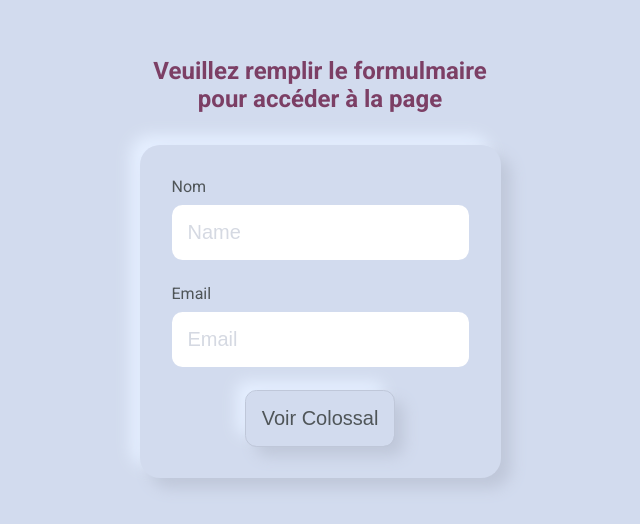
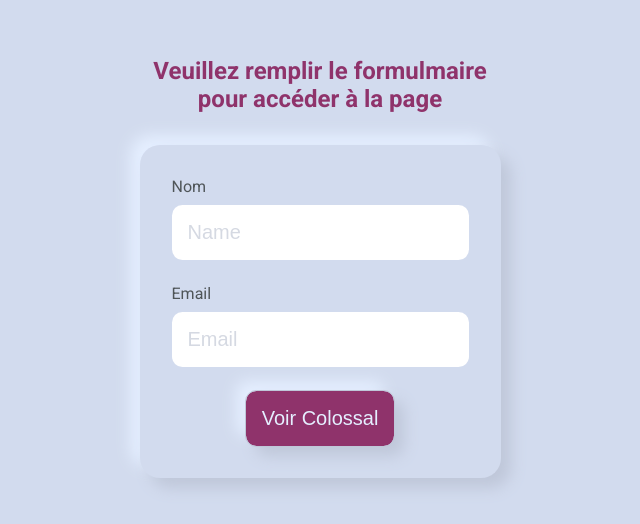
Before and after one commit to jealife/Colossal_acces, a plain HTML site: page index.html in a window 1280 px wide. Shown: the part 150-674 px from the top of the page, without its empty margins (320-960 px from the left). Drawn offline with Linux system fonts and the light colour scheme.

Commit message:
Add files via upload

```diff
--- a/index.html
+++ b/index.html
@@ -79,7 +79,8 @@
 
         button {
 
-            background: #D2DBEE;
+            background: #8f336b;
+            color: #E5EFFF;
             padding: 1rem;
             width: max-content;
             align-self: center;
@@ -87,16 +88,16 @@
         }
 
         button:hover {
-            box-shadow: inset 9.91px 9.91px 15px #BFC7D9, inset -9.91px -9.91px 15px #E5EFFF;
+            box-shadow: inset 9.91px 9.91px 15px #bd5394, inset -9.91px -9.91px 15px #722755;
         }
         ::placeholder{
             color: #d5d9e2;
         }
-        label,button{
+        label{
             color: #4f5558;
         }
         .title h2{
-            color: #7c3f65;
+            color: #8f336b;
             margin-bottom: 2rem;
             text-align: center;
         }
```
